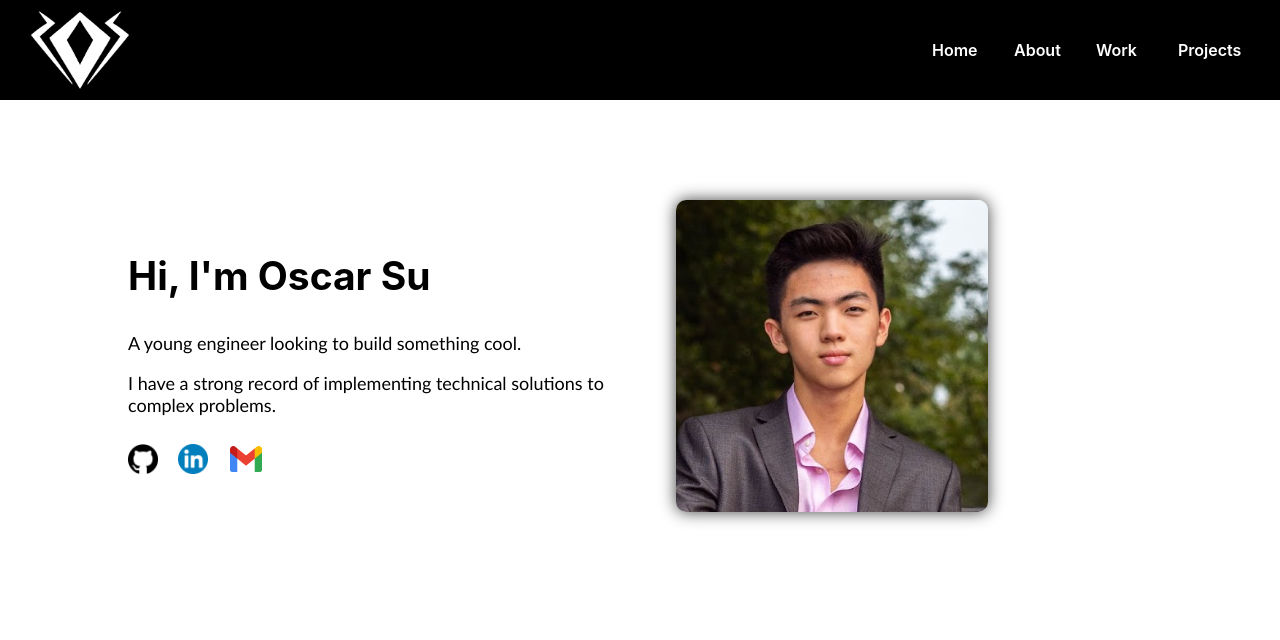
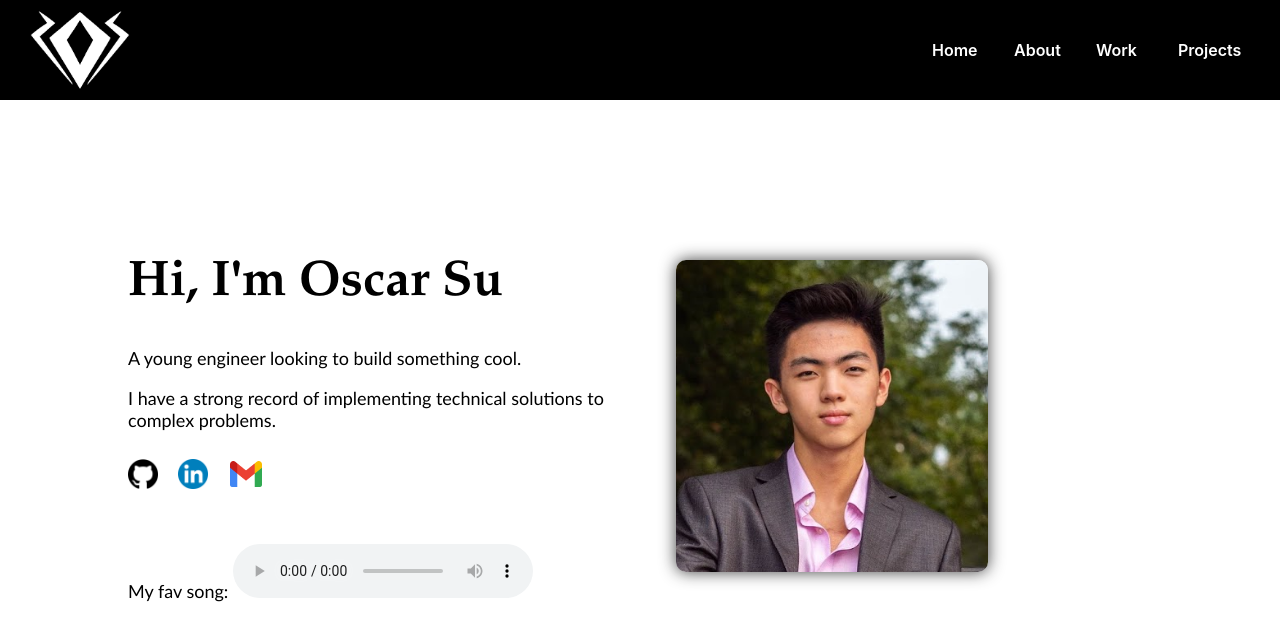
Before and after one commit to osu28/osu28, a React (Create React App) app in the folder osu/: page / in a window 1280 px wide. Shown: the top 640 px of the page. Built offline with nearby package versions, Linux system fonts and the light colour scheme.

Commit message:
visual updates

```diff
--- a/osu/src/App.css
+++ b/osu/src/App.css
@@ -103,9 +103,10 @@
 }
 
 h1 {
-  font-family: 'Gill Sans', 'Gill Sans MT', Calibri, 'Trebuchet MS', sans-serif;
+  /* font-family: 'Gill Sans', 'Gill Sans MT', Calibri, 'Trebuchet MS', sans-serif; */
+  font-family: Garamond;
   color: rgb(0, 0, 0);
-  font-size: xx-large;
+  font-size: 50px;
 }
 
 
@@ -201,12 +202,16 @@ a:hover {
   animation: moveToLeft 0.4s ease-in-out;
 }
 
+.controls progress {
+  size: 0px;
+}
+
 .headshot {
   border-radius: 10px;
   box-shadow: 0 0 1rem 0 rgba(52, 52, 52, 0.945);
   height: 12em;
   width: 12em;
-  margin-top: 80px;
+  margin-top: 140px;
   margin-left: 20px;
 }
 
--- a/osu/src/components/Intro.js
+++ b/osu/src/components/Intro.js
@@ -1,4 +1,6 @@
 import React from "react";
+import ReactAudioPlayer from 'react-audio-player';
+import astrothunder from '../assets/astrothunder.mp3';
 
 export const Intro = () => {
     var github = <a
@@ -26,10 +28,14 @@ export const Intro = () => {
     return (
         <div className="intro">
             <div className="column_intro_left">
-                <h2>Hi, I'm Oscar Su</h2>
+                <h1>Hi, I'm Oscar Su</h1>
                 <p>A young engineer looking to build something cool.</p>
                 <p>I have a strong record of implementing technical solutions to complex problems.</p>
                 {github}{linkedin}{gmail}
+                <br></br>
+                <br></br>
+                <p> My fav song: <ReactAudioPlayer src={astrothunder} controls/></p>
+
             </div>
             <div className="column_intro_right">
                 <img src={require("../assets/headshot.png")} className='headshot' alt="me :)"></img>
```
Also changed, not shown: 1 other file (tests, documents, lock files or other folders).
